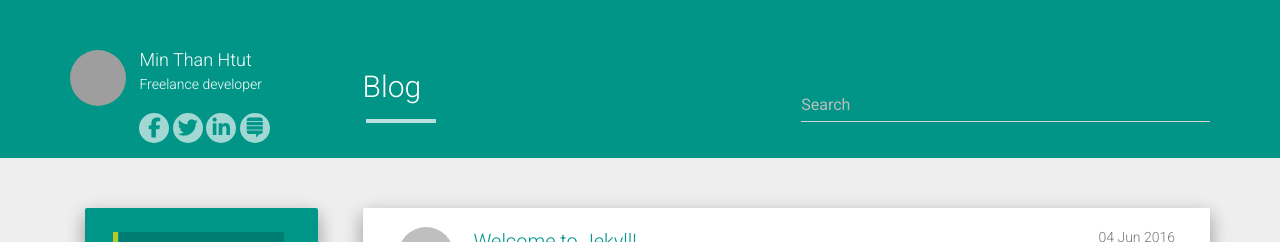
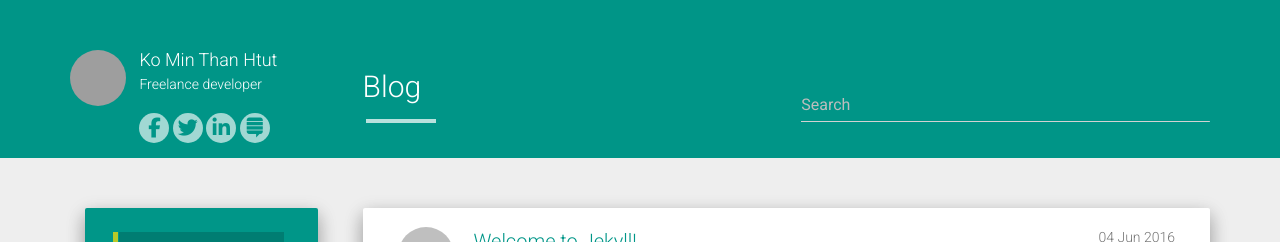
Before and after one commit to ko-htut/ko-htut.github.io, a Jekyll site: the page built from index.html, in a window 1280 px wide. Shown: the top 242 px of the page. Built offline with Jekyll 4.4.1, drawn with Linux system fonts in a browser that asks for light colours; nearby versions of some CDN libraries; the list of posts is cut into pages by our own code; grey boxes are pictures that could not be loaded.

```diff
--- a/_config.yml
+++ b/_config.yml
@@ -1,6 +1,6 @@
 title: My Blog
 description: My Personal Blog
-author: Min Than Htut
+author: Ko Min Than Htut
 logo: https://scontent.frgn1-1.fna.fbcdn.net/v/t1.0-1/p160x160/64494741_113009163294462_6826808160024526848_n.jpg?_nc_cat=109&_nc_oc=AQkVIau4j8olekuLtkSl7qoMxMCOthpXk7fLNGvYbKqt2rSX4jYfA_qiRRgrXGpIqI4&_nc_ht=scontent.frgn1-1.fna&oh=b43779f5f66ed0232a1de100f64a179d&oe=5DE2CF7B
 github: https://github.com/kominthanhtut
 about: Freelance developer
```
